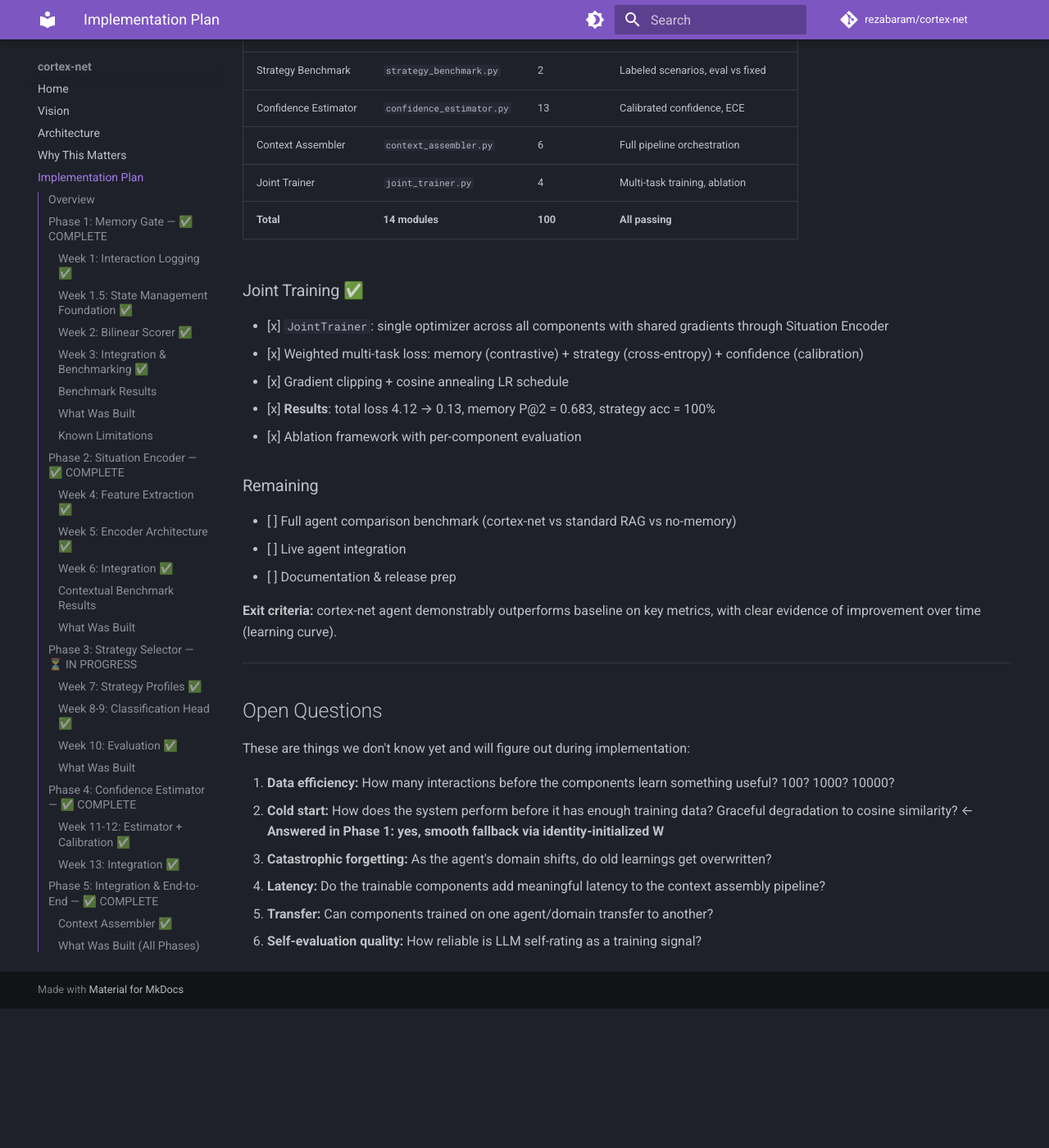
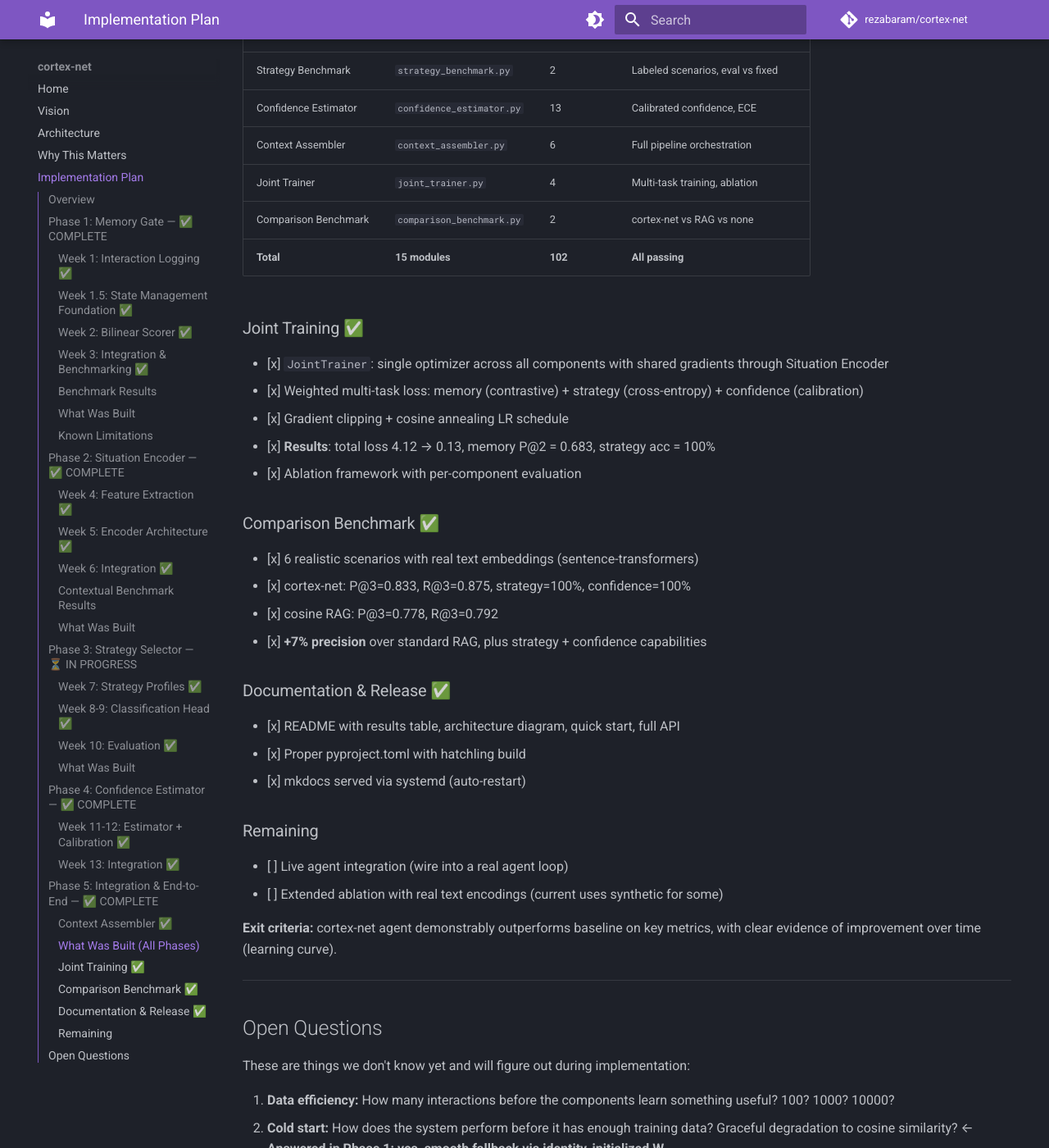
Before and after one commit to rezabaram/cortex-net, an MkDocs documentation site: the page built from docs/implementation.md, in a window 1280 px wide and 1400 px high, scrolled down 7022 px. Shown: the whole window at 82% size. Built offline with MkDocs 1.6.1 and Material for MkDocs 9.7.7, drawn with Linux system fonts in a browser that asks for light colours; comment, search, counter and statistics services are not loaded; before the commit the page ends 8252 px from its top, so only the background shows below that.

Commit message:
Documentation & release prep
- README rewritten: results table, architecture diagram, quick start, full structure
- Docs updated: index and implementation plan reflect all completed work
- 15 modules, 102 tests, 1.1M params
- cortex-net beats cosine RAG +7% with strategy + confidence on top

```diff
--- a/docs/implementation.md
+++ b/docs/implementation.md
@@ -211,7 +211,8 @@
 | Confidence Estimator | `confidence_estimator.py` | 13 | Calibrated confidence, ECE |
 | Context Assembler | `context_assembler.py` | 6 | Full pipeline orchestration |
 | Joint Trainer | `joint_trainer.py` | 4 | Multi-task training, ablation |
-| **Total** | **14 modules** | **100** | **All passing** |
+| Comparison Benchmark | `comparison_benchmark.py` | 2 | cortex-net vs RAG vs none |
+| **Total** | **15 modules** | **102** | **All passing** |
 
 ### Joint Training ✅
 - [x] `JointTrainer`: single optimizer across all components with shared gradients through Situation Encoder
@@ -220,10 +221,20 @@
 - [x] **Results**: total loss 4.12 → 0.13, memory P@2 = 0.683, strategy acc = 100%
 - [x] Ablation framework with per-component evaluation
 
+### Comparison Benchmark ✅
+- [x] 6 realistic scenarios with real text embeddings (sentence-transformers)
+- [x] cortex-net: P@3=0.833, R@3=0.875, strategy=100%, confidence=100%
+- [x] cosine RAG: P@3=0.778, R@3=0.792
+- [x] **+7% precision** over standard RAG, plus strategy + confidence capabilities
+
+### Documentation & Release ✅
+- [x] README with results table, architecture diagram, quick start, full API
+- [x] Proper pyproject.toml with hatchling build
+- [x] mkdocs served via systemd (auto-restart)
+
 ### Remaining
-- [ ] Full agent comparison benchmark (cortex-net vs standard RAG vs no-memory)
-- [ ] Live agent integration
-- [ ] Documentation & release prep
+- [ ] Live agent integration (wire into a real agent loop)
+- [ ] Extended ablation with real text encodings (current uses synthetic for some)
 
 **Exit criteria:** cortex-net agent demonstrably outperforms baseline on key metrics, with clear evidence of improvement over time (learning curve).
 
```
Also changed, not shown: README.md (+94 -25 lines), docs/index.md (+4 -2 lines).
